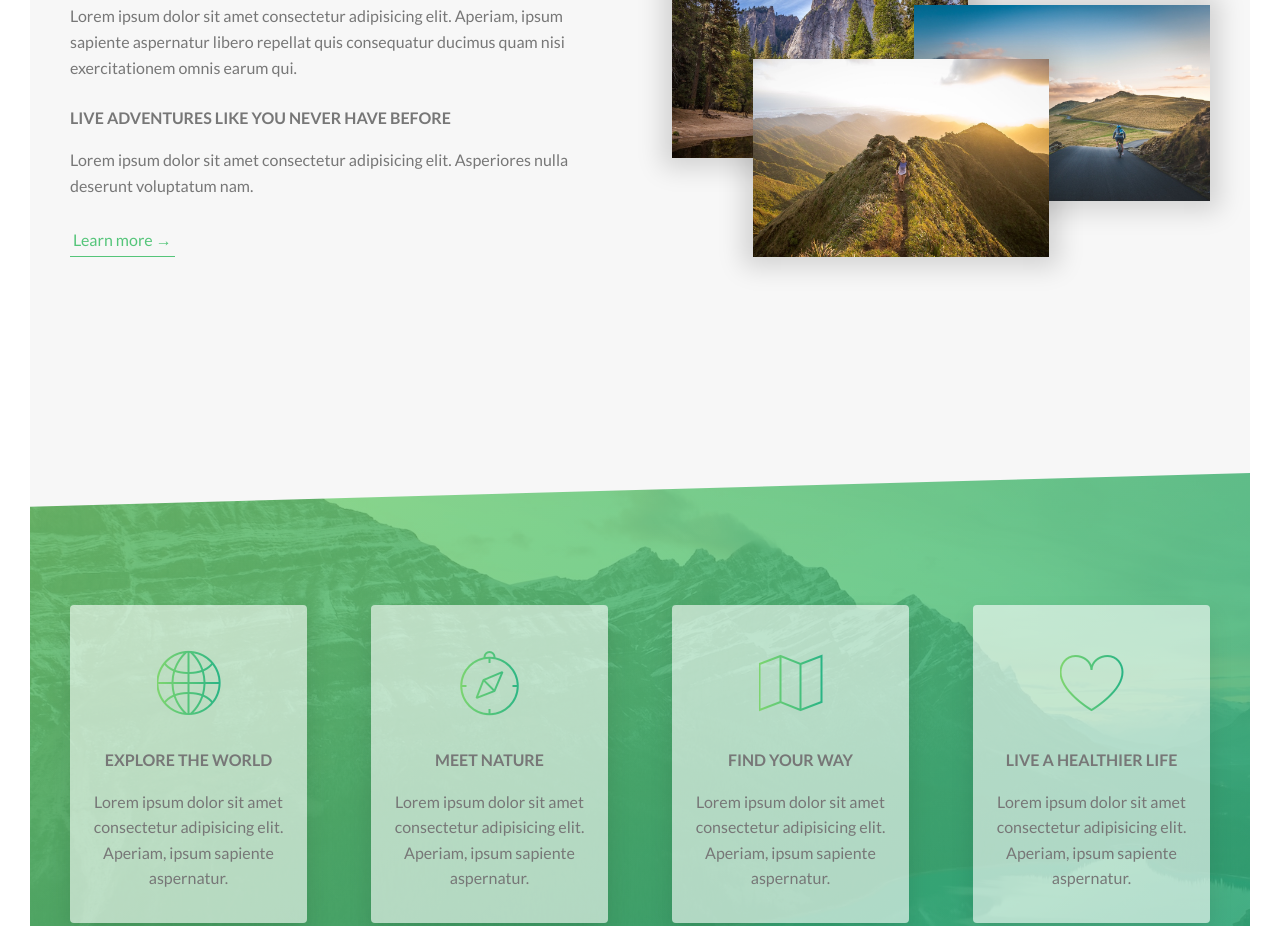
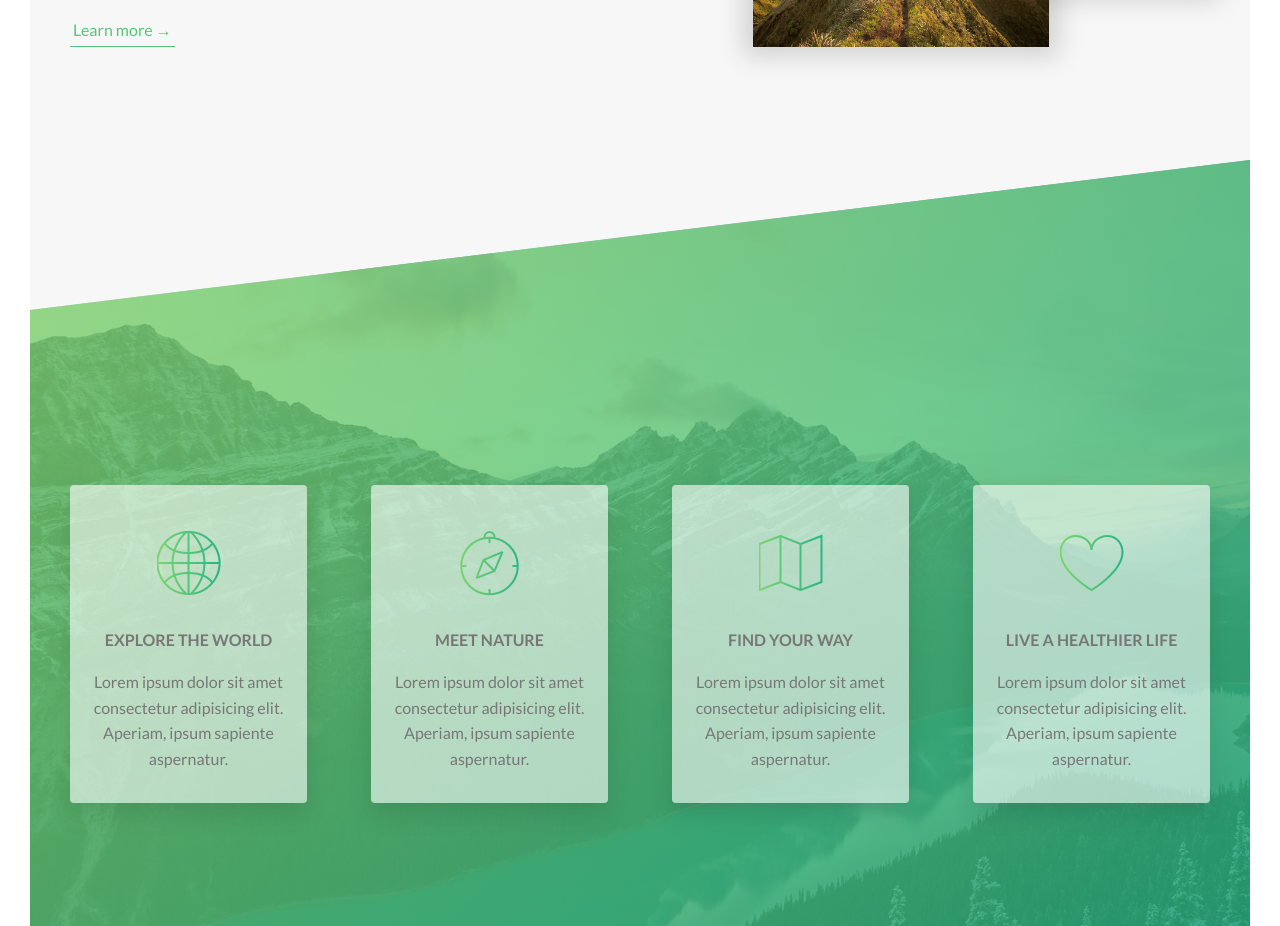
Before and after one commit to mostafaei2002/natours, a website: page index.html in a window 1280 px wide. Shown: the part 1237-2163 px from the top of the page. Drawn offline with Linux system fonts and the light colour scheme.

Commit message:
minor changes in features section

```diff
--- a/sass/pages/_home.scss
+++ b/sass/pages/_home.scss
@@ -1,18 +1,24 @@
 .section-about {
   background-color: $color-gray-light-1;
-  clip-path: polygon(0 0, 100% 0, 100% 115vh, 0 100%);
+  margin-top: -20vh;
 
   position: relative;
-  padding: 25rem 0;
-  z-index: 9999;
+  padding: 20rem 0 30rem 0;
+  z-index: 90;
 }
 
 .section-features {
   z-index: 7;
-  margin-top: -19vh;
   position: relative;
+  z-index: 100;
+  margin-top: -14vh;
   padding: 25rem 0;
-  clip-path: polygon(0 0, 100% 0, 100% 95vh, 0 100%);
+
+  transform: skewY(-7deg);
+
+  & > * {
+    transform: skewY(7deg);
+  }
 
   background-image: linear-gradient(
       to right bottom,
```
Also changed, not shown: css/style.css.
